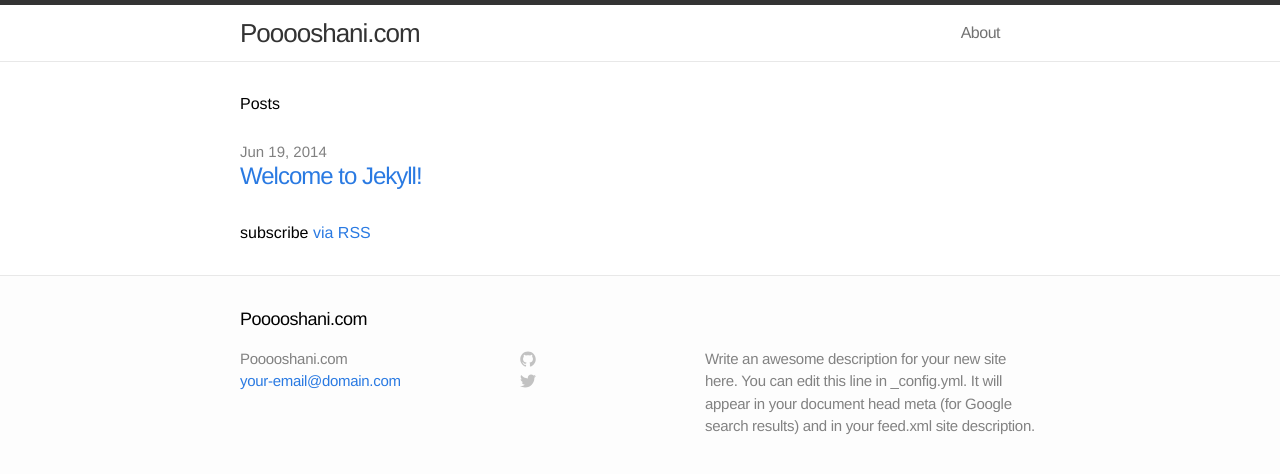
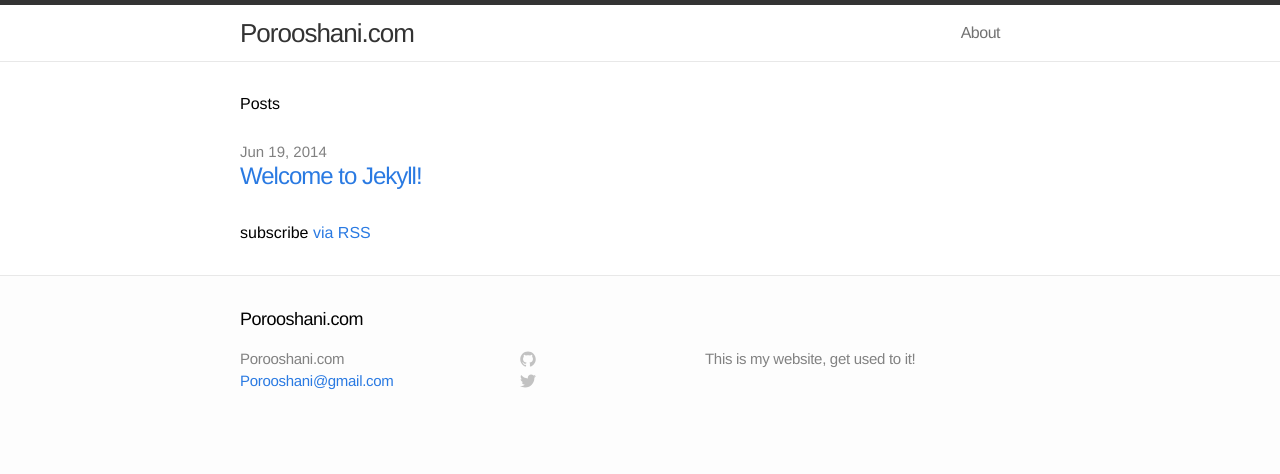
Before and after one commit to mohpor/mohpor.github.io, a Jekyll site: the page built from index.html, in a window 1280 px wide. Shown: the top 474 px of the page. Built offline with Jekyll 4.4.1, drawn with Linux system fonts in a browser that asks for light colours.

Commit message:
changed info

```diff
--- a/_config.yml
+++ b/_config.yml
@@ -1,9 +1,9 @@
 # Site settings
-title: Pooooshani.com
-email: your-email@domain.com
-description: "Write an awesome description for your new site here. You can edit this line in _config.yml. It will appear in your document head meta (for Google search results) and in your feed.xml site description."
+title: Porooshani.com
+email: Porooshani@gmail.com
+description: "This is my website, get used to it!"
 baseurl: ""
-url: "http://yourdomain.com"
+url: "http://poroosh.com"
 
 # Build settings
 markdown: kramdown
```
